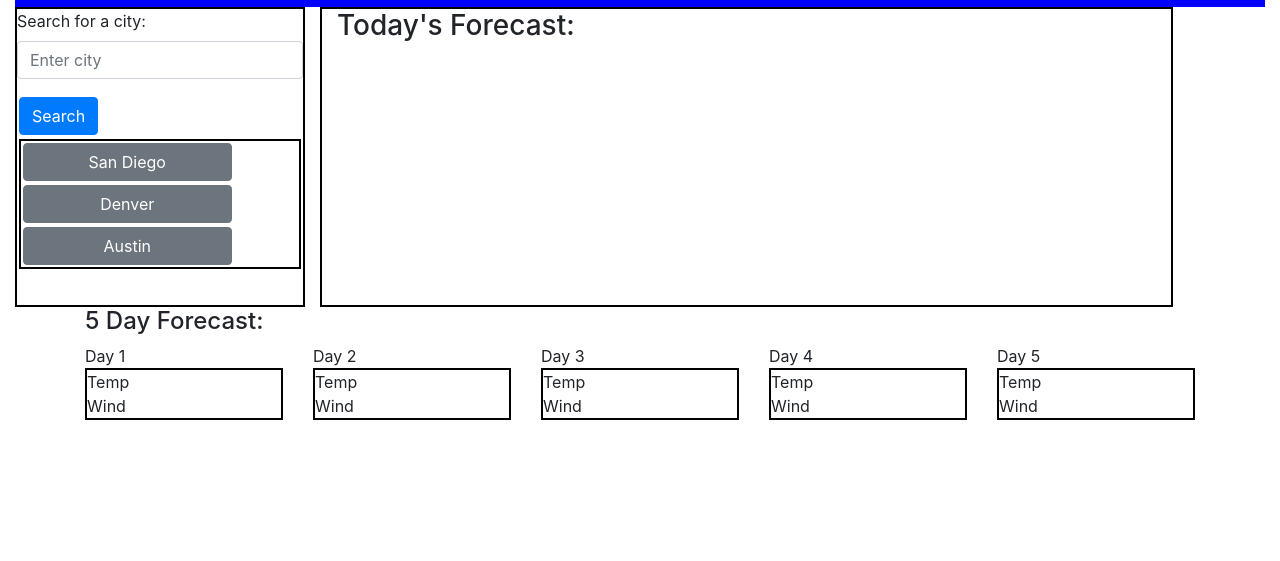
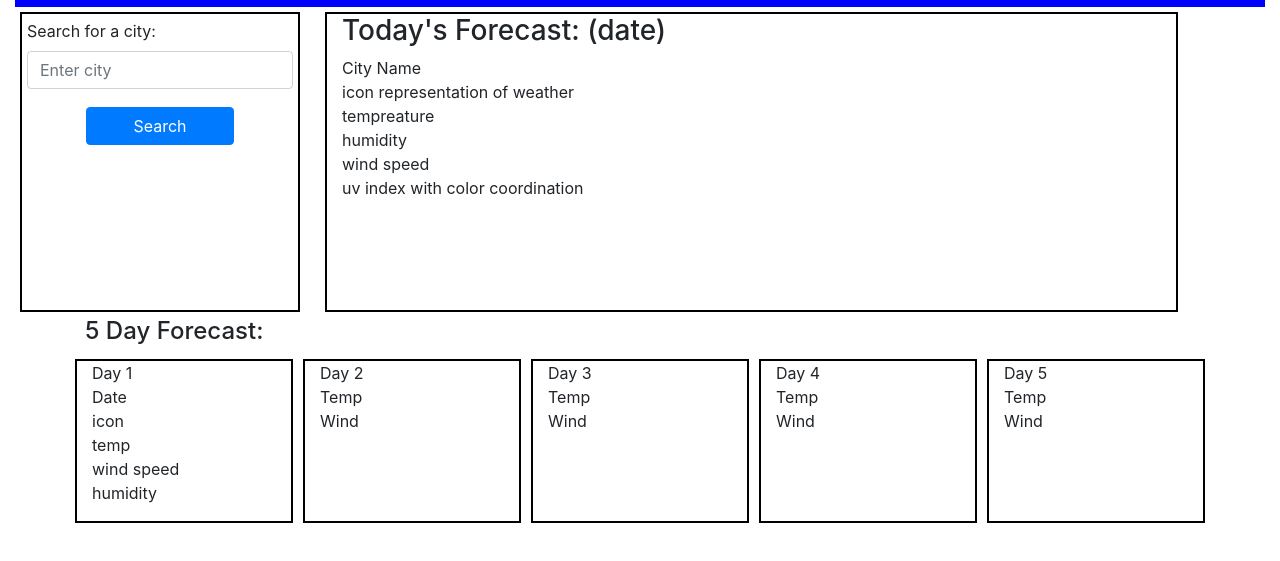
Before and after one commit to CMolitor96/Weather-Dashboard, a plain HTML site: page index.html in a window 1280 px wide. Shown: the part 53-614 px from the top of the page. Drawn offline with nearby package versions, Linux system fonts and the light colour scheme.

Commit message:
Finalized ui of weather app, have some features that I will hide with js when i get the api working, now working on js

```diff
--- a/assets/css/style.css
+++ b/assets/css/style.css
@@ -14,24 +14,29 @@ header {
 
 ul {
     list-style-type: none;
-    border: 2px solid black;
+    /* border: 2px solid black; */
 }
 
 button {
     margin: 2px;
 }
 
+.box {
+    border: 2px solid black;
+    margin: 5px;
+}
+
 
 #todayForecast {
     border: 2px solid black;
+    margin: 5px;
 }
 
 #search {
     border: 2px solid black;
     height: 300px;
-}
-#searched {
-    border: none;
+    margin: 5px;
+    padding: 5px;
 }
 
 #terms {
--- a/index.html
+++ b/index.html
@@ -20,16 +20,18 @@
                     <div id="search">
                         <form>
                             <div class="form-group">
-                            <label for="cityInput">Search for a city:</label>
-                            <input type="search" class="form-control" id="cityInput" placeholder="Enter city">
+                                <label for="cityInput">Search for a city:</label>
+                                <input type="search" class="form-control" id="cityInput" placeholder="Enter city">
                             </div>
-                            <button type="button" class="btn btn-primary">Search</button>
+                            <div class="row justify-content-center">
+                                <button type="button" class=" w-50 btn btn-primary">Search</button>
+                            </div>
                         </form>
                         <div id="searched">
-                            <ul id="terms">
-                                <li><button class="w-75 btn btn-secondary">San Diego</button></li>
-                                <li><button class="w-75 btn btn-secondary">Denver</button></li>
-                                <li><button class="w-75 btn btn-secondary">Austin</button></li>
+                            <ul class="col justify-content-center" id="terms">
+                                <!-- <li><button class="w-100 btn btn-success">San Diego</button></li>
+                                <li><button class="w-100 btn btn-success">Denver</button></li>
+                                <li><button class="w-100 btn btn-success">Austin</button></li> -->
                             </ul>
                         </div>
                     </div>
@@ -37,7 +39,15 @@
             </div>
             <div id="todayForecast" class="col-8">
                 <main>
-                    <h3>Today's Forecast:</h3>
+                    <h3>Today's Forecast: (date)</h3>
+                        <ul>
+                            <li>City Name</li>
+                            <li>icon representation of weather</li>
+                            <li>tempreature</li>
+                            <li>humidity</li>
+                            <li>wind speed</li>
+                            <li>uv index with color coordination</li>
+                        </ul>
                 </main>
             </div>
         </div>
@@ -47,31 +57,34 @@
         <article>
             <h4>5 Day Forecast:</h4>
                 <div class="row">
-                    <div class="col" id="box1">Day 1
+                    <div class="col box">Day 1
+                        <ul>
+                            <li>Date</li>
+                            <li>icon</li>
+                            <li>temp</li>
+                            <li>wind speed</li>
+                            <li>humidity</li>
+                        </ul>
+                    </div>
+                    <div class="col box">Day 2
                         <ul>
                             <li>Temp</li>
                             <li>Wind</li>
                         </ul>
                     </div>
-                    <div class="col" id="box2">Day 2
+                    <div class="col box">Day 3
                         <ul>
                             <li>Temp</li>
                             <li>Wind</li>
                         </ul>
                     </div>
-                    <div class="col" id="box3">Day 3
+                    <div class="col box">Day 4
                         <ul>
                             <li>Temp</li>
                             <li>Wind</li>
                         </ul>
                     </div>
-                    <div class="col" id="box4">Day 4
-                        <ul>
-                            <li>Temp</li>
-                            <li>Wind</li>
-                        </ul>
-                    </div>
-                    <div class="col" id="box5">Day 5
+                    <div class="col box">Day 5
                         <ul>
                             <li>Temp</li>
                             <li>Wind</li>
```
